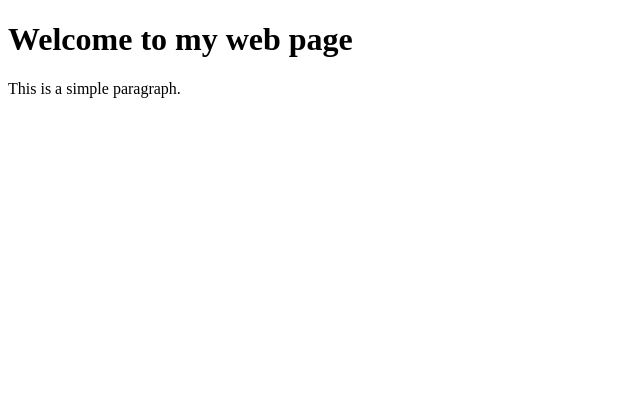
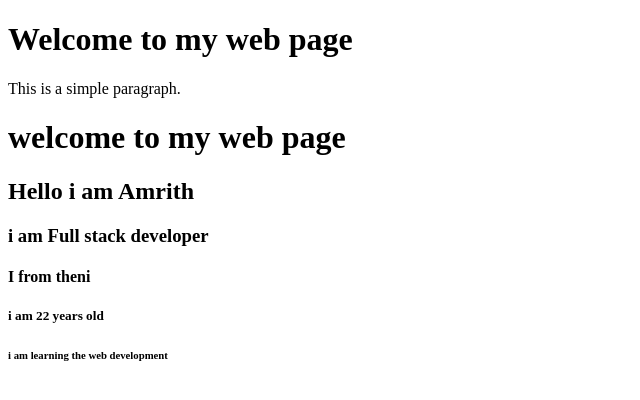
Before and after one commit to amrithkaruppasamy6122k/FSD-journey, a plain HTML site: page index.html in a window 1280 px wide. Shown: the whole page, without its empty margins (0-640 px from the left). Drawn offline with Linux system fonts and the light colour scheme.

Commit message:
add font sizing section to index.html

```diff
--- a/index.html
+++ b/index.html
@@ -8,3 +8,9 @@
         <p>This is a simple paragraph.</p>
     </body>
 </html>
+<h1>welcome to my web page </h1>
+<h2>Hello i am Amrith</h2>
+<h3>i am Full stack developer</h3>
+<h4>I from theni </h4>
+<h5>i am 22 years old </h5>
+<h6>i am learning the web development</h6>
```
